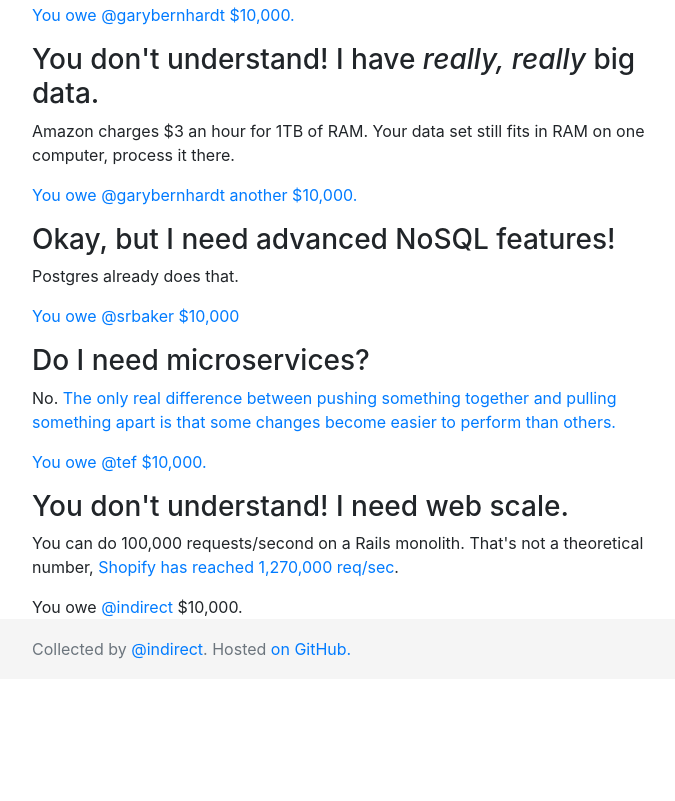
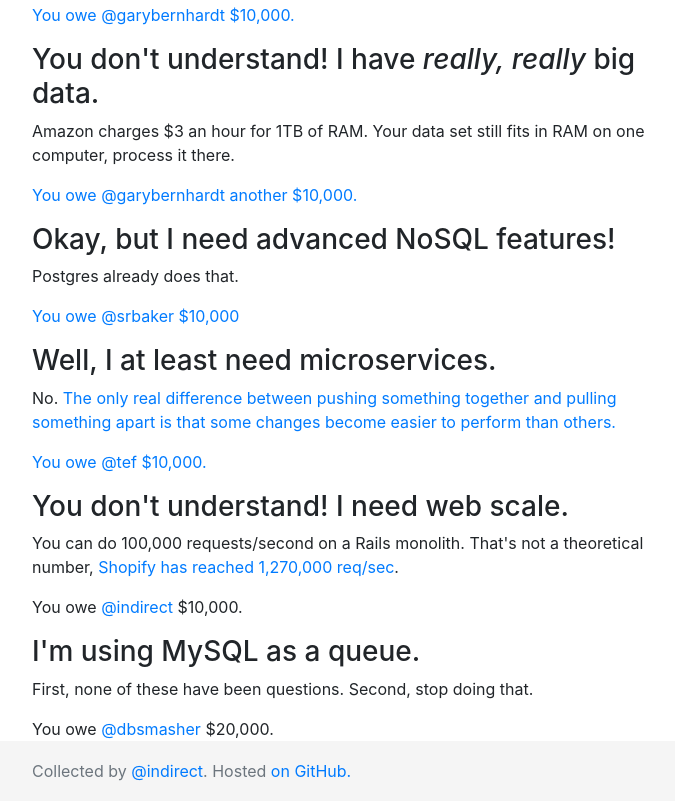
Before and after one commit to indirect/startupconsultants.us, a plain HTML site: page index.html in a window 1280 px wide. Shown: the part 451-1252 px from the top of the page, without its empty margins (283-958 px from the left). Before the commit the page ends 1130 px from the top, so only its background shows below. Drawn offline with nearby package versions, Linux system fonts and the light colour scheme.

Commit message:
add mysql queues

```diff
--- a/index.html
+++ b/index.html
@@ -69,13 +69,17 @@
       <p>Postgres already does that.</p>
       <p><a href="https://twitter.com/srbaker/status/1623405175351173126">You owe @srbaker $10,000</a></p>
 
-      <h3>Do I need microservices?</h3>
+      <h3>Well, I at least need microservices.</h3>
       <p>No. <a href="https://programmingisterrible.com/post/176657481103/repeat-yourself-do-more-than-one-thing-and">The only real difference between pushing something together and pulling something apart is that some changes become easier to perform than others.</a></p>
       <p><a href="https://mobile.twitter.com/tef_ebooks/status/1016767159501017088">You owe @tef $10,000.</a></p>
 
       <h3>You don't understand! I need web scale.</h3>
       <p>You can do 100,000 requests/second on a Rails monolith. That's not a theoretical number, <a href="https://twitter.com/ShopifyEng/status/1597983926126977024">Shopify has reached 1,270,000 req/sec</a>.</p>
       <p>You owe <a href="https://twitter.com/indirect">@indirect</a> $10,000.</p>
+
+      <h3>I'm using MySQL as a queue.</h3>
+      <p>First, none of these have been questions. Second, stop doing that.</p>
+      <p>You owe <a href="https://twitter.com/dbsmasher">@dbsmasher</a> $20,000.</p>
   </main>
 
   <footer class="footer">
```
